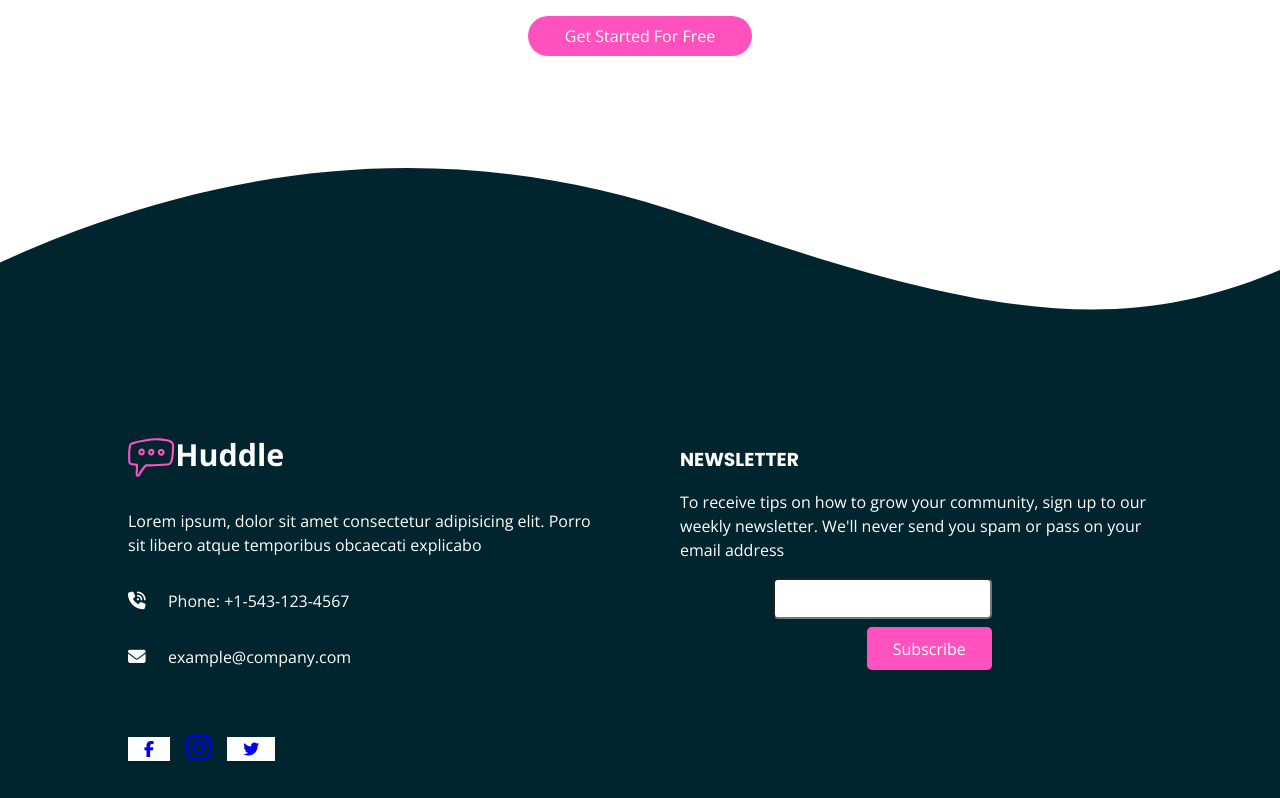
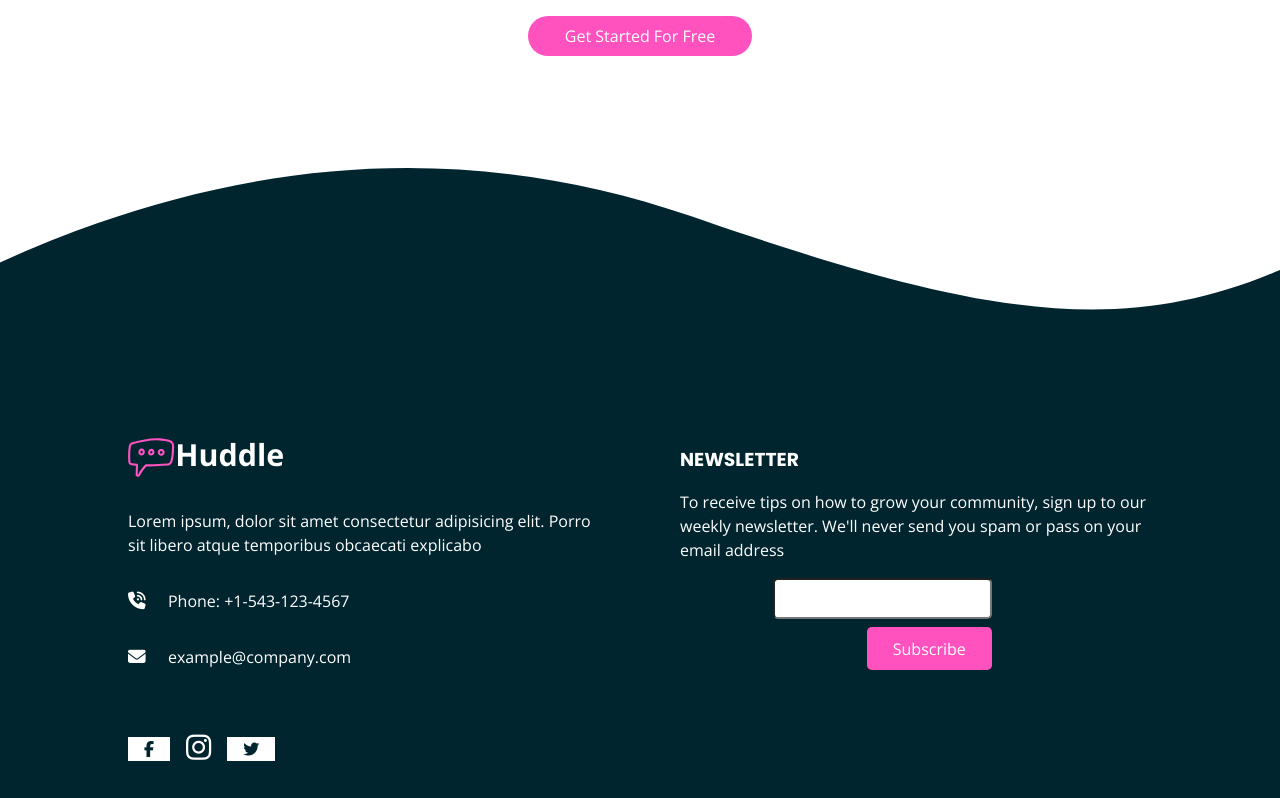
Before and after one commit to Adegbembo/huddle-landing-page-css, a plain HTML site: page index.html in a window 1280 px wide. Shown: the part 2826-3624 px from the top of the page. Drawn offline with nearby package versions, Linux system fonts and the light colour scheme.

Commit message:
Update style.css

```diff
--- a/style.css
+++ b/style.css
@@ -289,11 +289,11 @@ li {
     background-color: #fff;
 }
 
-.social-icon--white-bg .social-icon__link {
+.social-icon--white-bg .social-link {
     color: hsl(192, 100%, 9%);
 }
 
-.social-icon__link {
+.social-link {
     color: #fff;
 }
 
```
